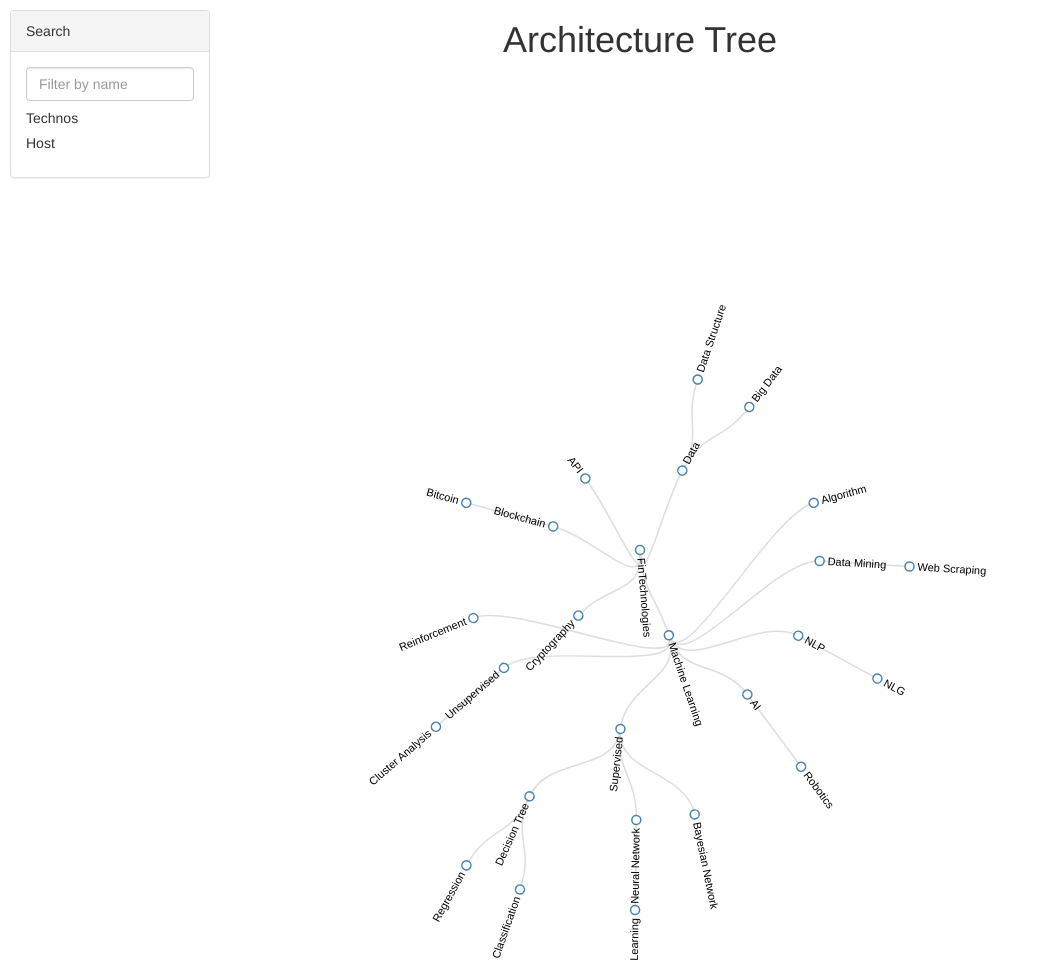
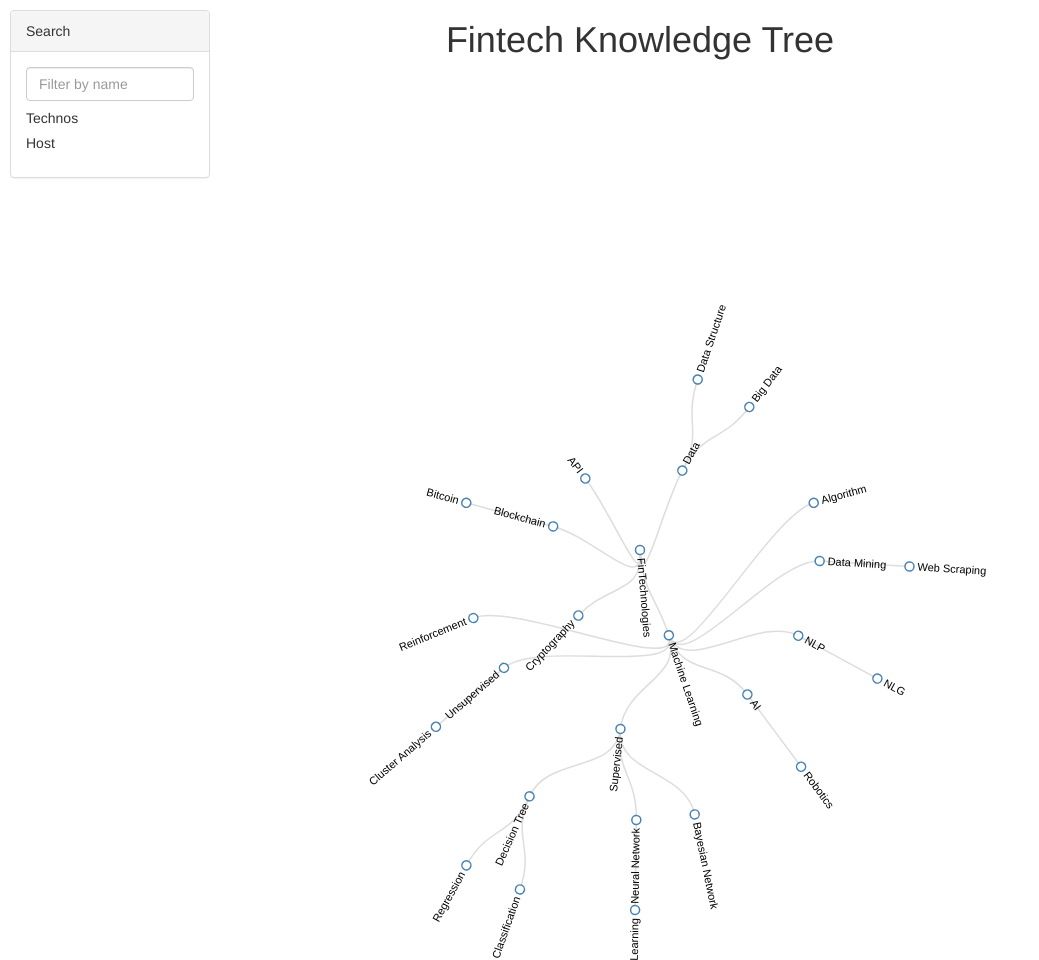
Before and after one commit to eleeeeen/eleeeeen.github.io, a plain HTML site: page index.html in a window 1280 px wide. Shown: the top 960 px of the page, without its empty margins (0-1039 px from the left). Drawn offline with Linux system fonts and the light colour scheme.

Commit message:
delete json form
delete json form

```diff
--- a/index.html
+++ b/index.html
@@ -11,7 +11,7 @@
         <div class="container-fluid">
             <div ng-app="ChartsApp">
 
-                <h1 class="text-center">Architecture Tree</h1>
+                <h1 class="text-center">Fintech Knowledge Tree</h1>
 
                 <div ng-controller="filterCtrl">
                     <ng-include src="'js/angular.architectureTree/templates/filter.html'"></ng-include>
@@ -33,12 +33,12 @@
                     </div>
                 </div>
 
-                <div ng-controller="undoCtrl">
+                <!-- <div ng-controller="undoCtrl">
                     <div ng-if="hasHistory()" class="json-upate-label bg-success">Updated JSON <a ng-click="undo()">(undo)</a></div>
                 </div>
                 <div ng-controller="jsonDataCtrl">
                     <textarea id="json-data" class="form-control" ng-model="data" ng-blur="updateData()"></textarea>
-                </div>
+                </div> -->
             </div>
         </div>
         <script src="js/vendor/d3.v3.js"></script>
```
